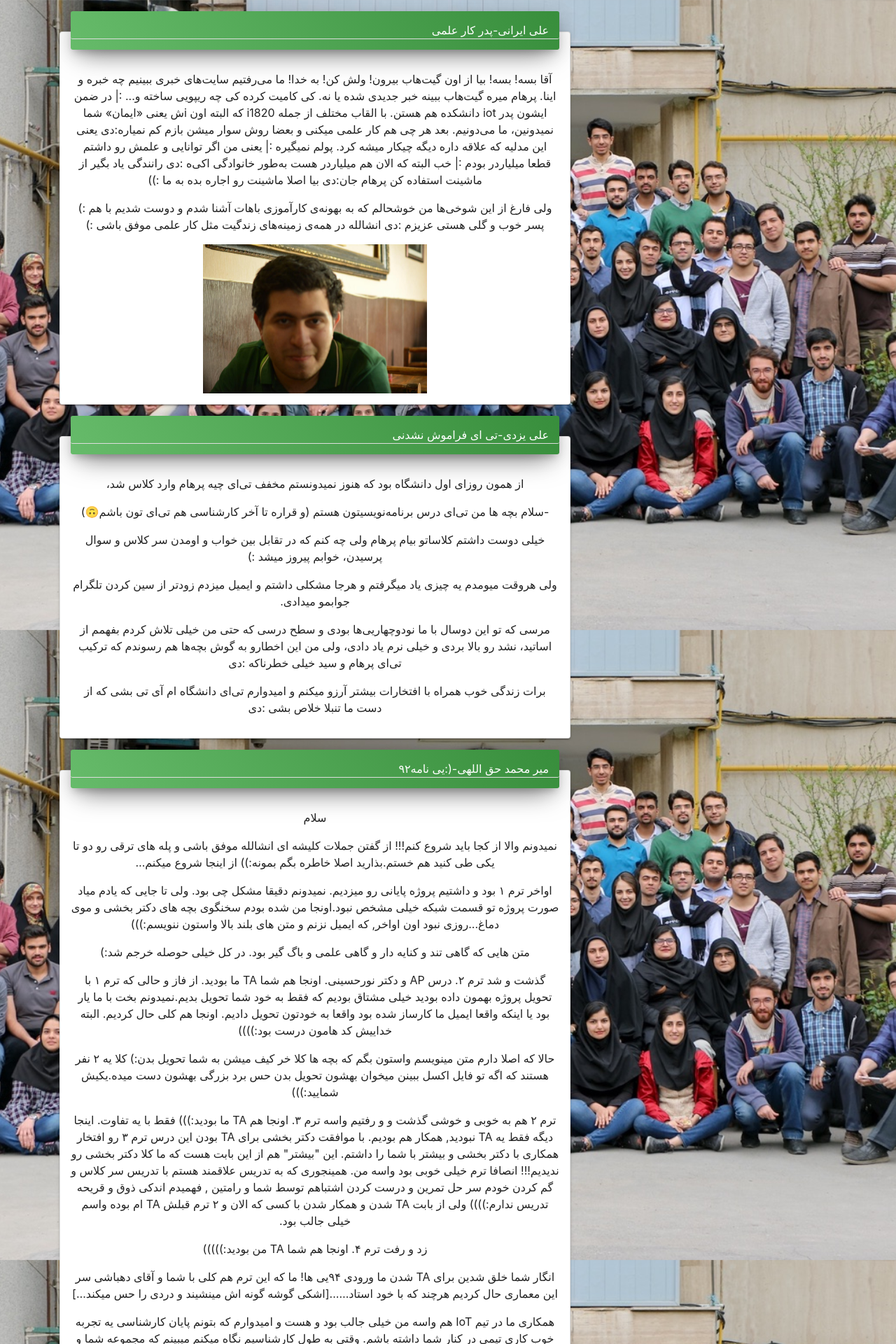
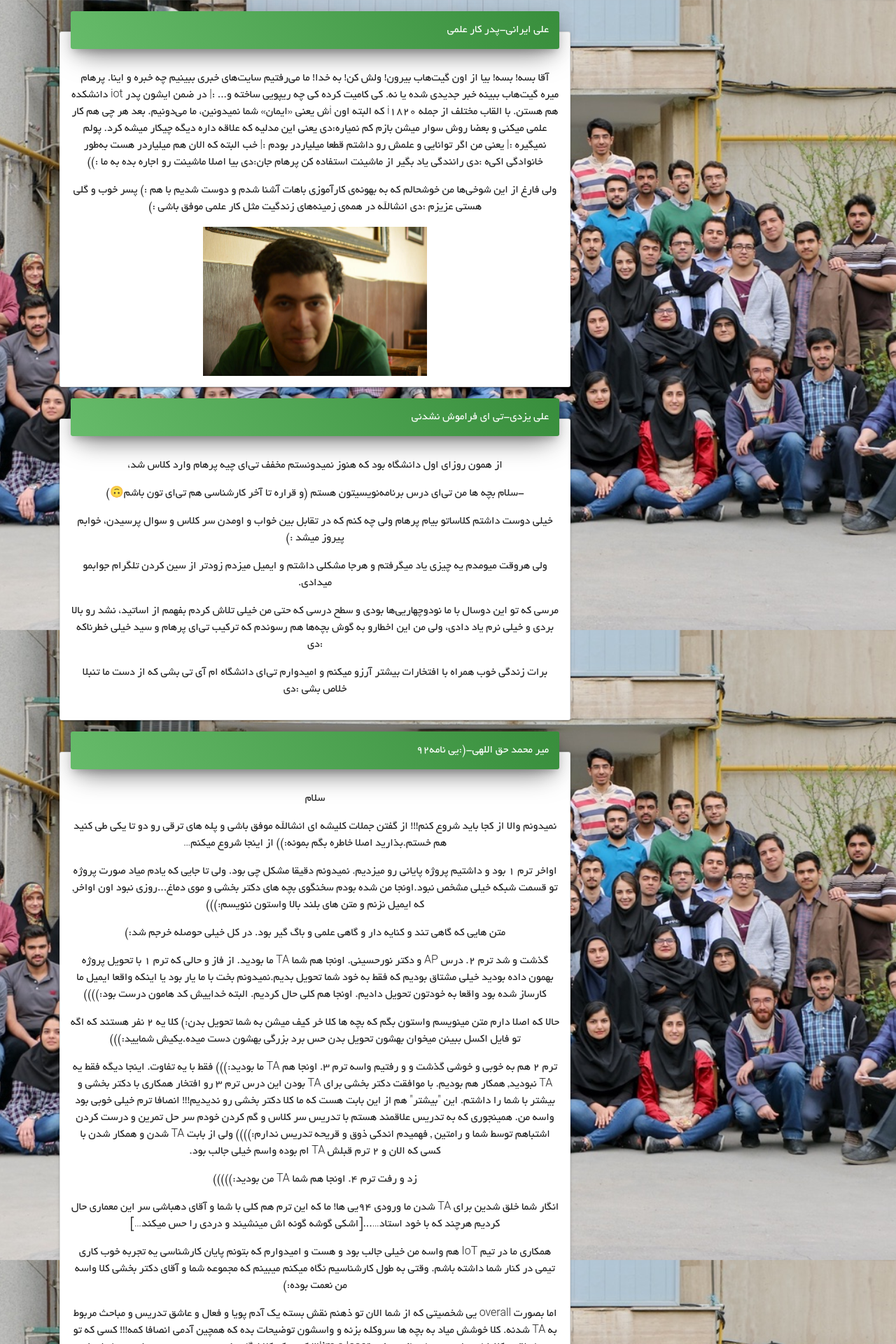
Before and after one commit to 1995parham/MeInBSc, a Jekyll site: the page built from index.html, in a window 1280 px wide. Shown: the top 1920 px of the page at 70% size. Built offline with Jekyll 4.4.1, drawn with Linux system fonts in a browser that asks for light colours; nearby versions of some CDN libraries; some web fonts are replaced; library files that are not in the unit come from our copies.

Commit message:
Try to correct persian font.

```diff
--- a/_layouts/default.html
+++ b/_layouts/default.html
@@ -11,9 +11,9 @@
     <link rel="stylesheet" href="./assets/css/app.css">
     <link rel="stylesheet" href="./assets/css/demo.css">
     <link rel="stylesheet" href="./assets/css/select2.min.css">
-    <link rel="stylesheet" href="./assets/css/material-kit.css">
     <link rel="stylesheet" href="./assets/css/font-awesome.min.css">
     <link rel="stylesheet" href="./assets/css/bootstrap.min.css">
+    <link rel="stylesheet" href="./assets/css/material-kit.css">
     <link rel="stylesheet" href="./assets/css/tether.min.css">
 
     <style>
```
